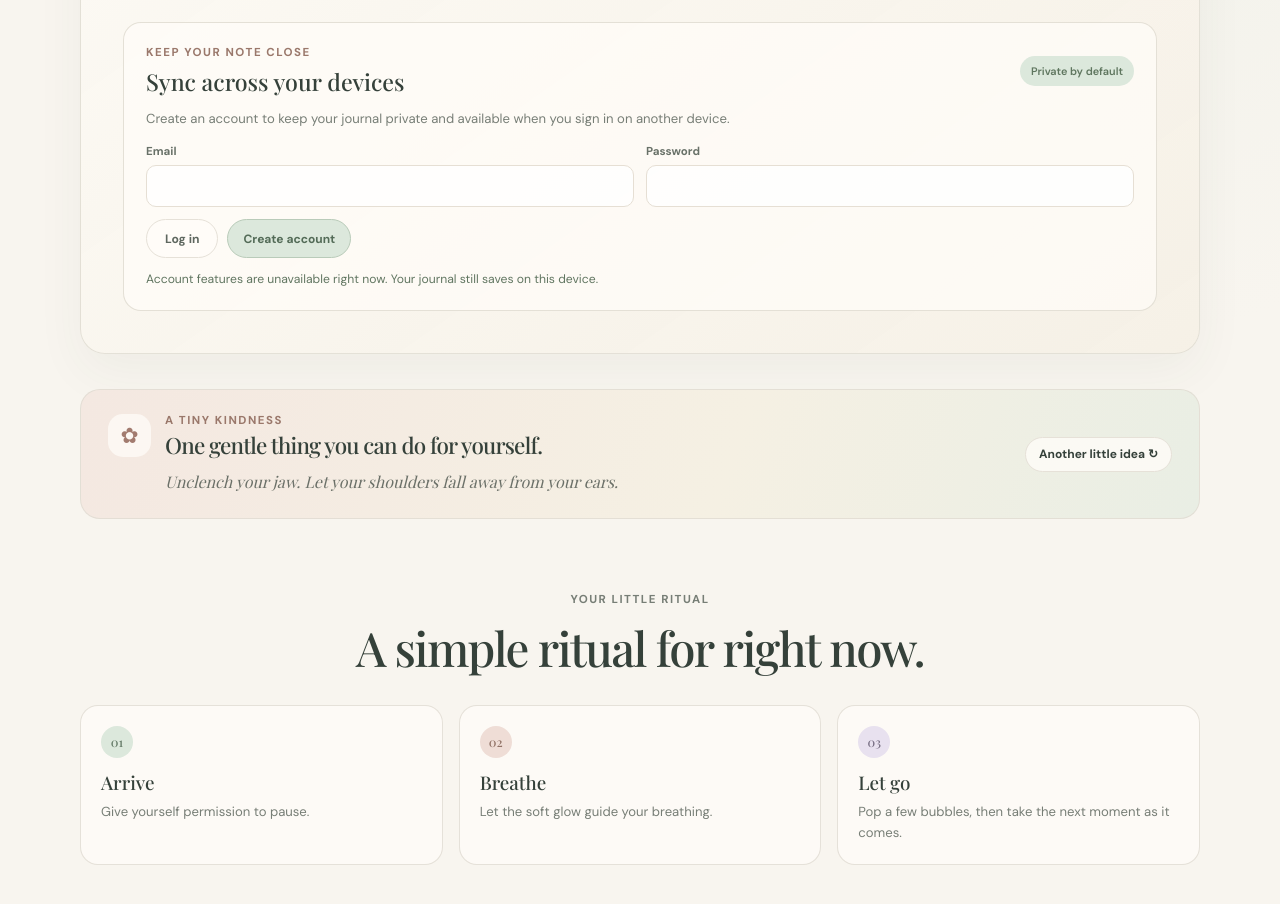
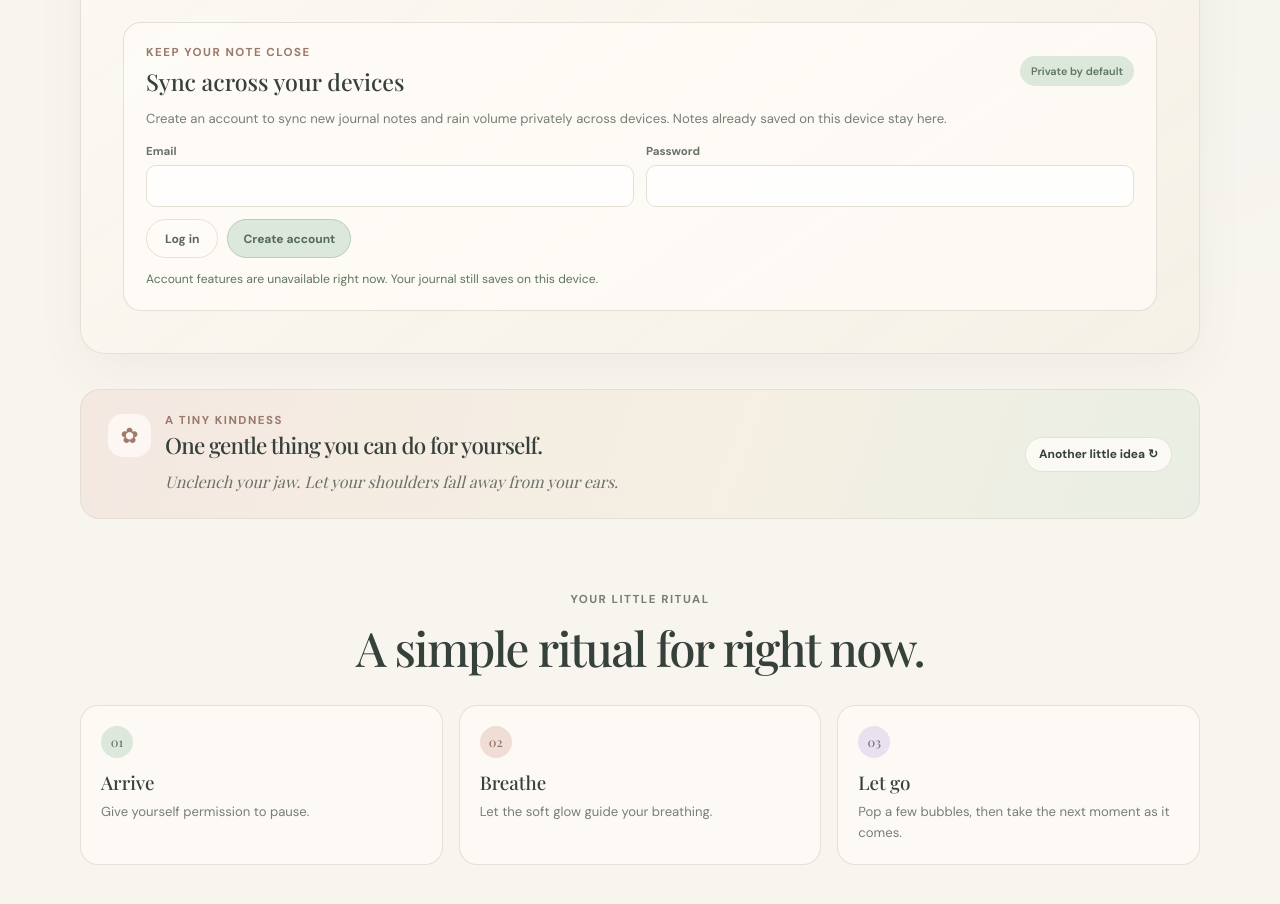
Before and after one commit to kinyingimilkah1-boop/glowflow-site, a plain HTML site: page index.html in a window 1280 px wide. Shown: the part 2999-3903 px from the top of the page. Drawn offline with nearby package versions, Linux system fonts and the light colour scheme; a script that the page names is missing.

Commit message:
Clarify journal account sync privacy
Explain that existing device-only notes stay on the device; new notes and rain volume sync while signed in.

```diff
--- a/index.html
+++ b/index.html
@@ -169,7 +169,7 @@
             </div>
             <span id="accountBadge" class="account-badge">Private by default</span>
           </div>
-          <p id="accountDescription" class="account-description">Create an account to keep your journal private and available when you sign in on another device.</p>
+          <p id="accountDescription" class="account-description">Create an account to sync new journal notes and rain volume privately across devices. Notes already saved on this device stay here.</p>
           <form id="accountForm" class="account-form">
             <label for="accountEmail">Email
               <input id="accountEmail" name="email" type="email" autocomplete="email" required />
```
